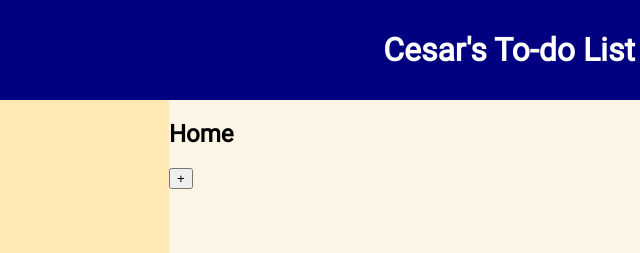
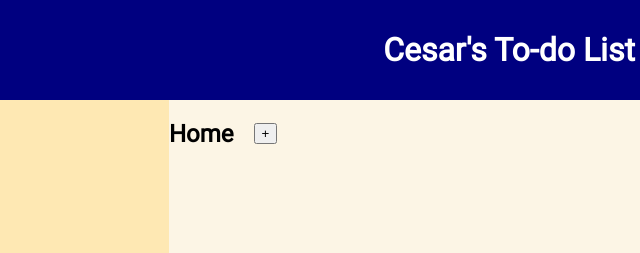
Before and after one commit to cesare-garcia/Odin-Todo, a website built with webpack: page dist/index.html in a window 1280 px wide. Shown: the top 253 px of the page, 131-771 px from the left. Built offline with nearby package versions, Linux system fonts and the light colour scheme.

Commit message:
add homeHeader styling

```diff
--- a/src/style.css
+++ b/src/style.css
@@ -56,6 +56,12 @@ form {
     background-color: #FCF5E5;
 }
 
+.homeHeader {
+    display: flex;
+    align-items: center;
+    gap: 20px;
+}
+
 .at_topHalf {
     display: flex;
     flex-direction: column;
```
